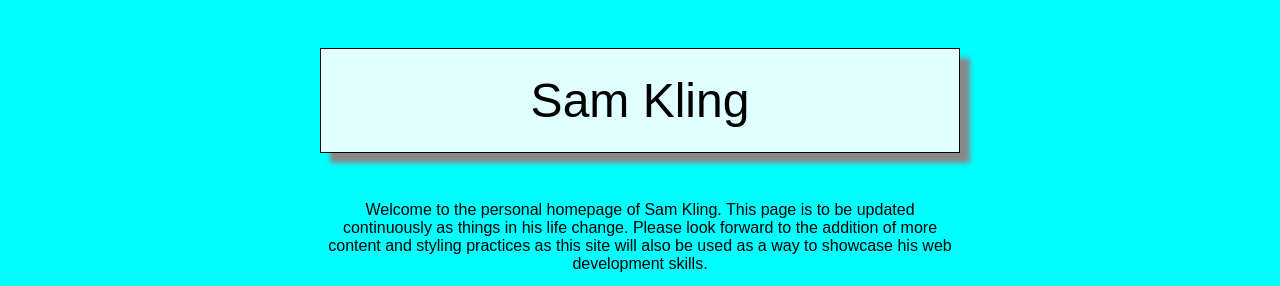
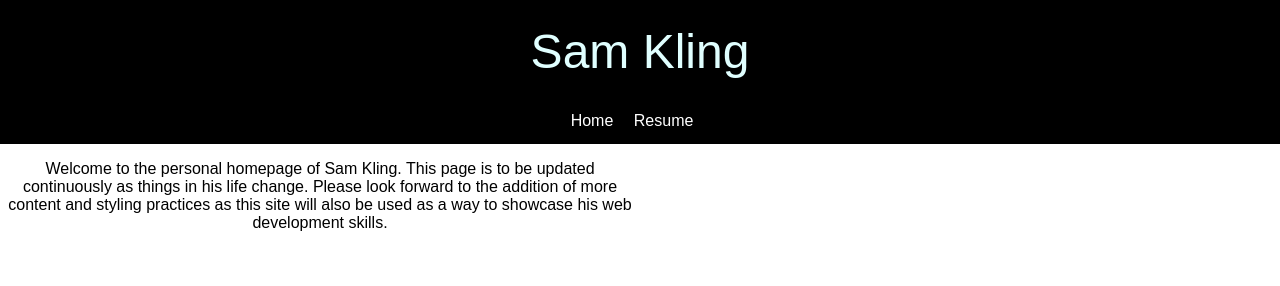
Before and after one commit to samkling/web-homepage, a PHP site: page / in a window 1280 px wide. Shown: the top 286 px of the page. After the commit the page ends 231 px from the top, so only its background shows below. Run offline with PHP 8.4, Linux system fonts and the light colour scheme.

Commit message:
Changed the styling

```diff
--- /dev/null
+++ b/header.inc.php
@@ -0,0 +1,22 @@
+<?php
+/**
+ * Created by PhpStorm.
+ * User: samkling
+ * Date: 3/3/17
+ * Time: 12:30 PM
+ */
+
+function presentHeader() {
+    $html = <<<HTML
+<header>
+    <a href="http://cse.msu.edu/~klingsam">
+        <p class="title">Sam Kling</p>
+    </a>
+    <nav>
+        <a href="http://cse.msu.edu/~klingsam">Home</a>
+        <a href="resume.php">Resume</a>
+    </nav>
+</header>
+HTML;
+    return $html;
+}
--- a/index.php
+++ b/index.php
@@ -5,6 +5,8 @@
  * Date: 3/3/17
  * Time: 1:29 AM
  */
+
+require 'header.inc.php';
 
 ?>
 
@@ -16,21 +18,15 @@
     <link href="style.css" type="text/css" rel="stylesheet">
 </head>
 <body>
-<header>
-    <p class="title">Sam Kling</p>
-</header>
+<?php echo presentHeader()?>
 
-<div>
+<div class="main">
     <p class="welcome">Welcome to the personal homepage of Sam Kling. This page is to be updated continuously as things
     in his life change. Please look forward to the addition of more content and styling
     practices as this site will also be used as a way to showcase his web development skills.
     </p>
 </div>
 
-<div class="resume">
-    <iframe src="SamKlingResume.pdf">
-</div>
-
 
 </body>
 </html>
--- a/style.css
+++ b/style.css
@@ -1,25 +1,52 @@
-html, body, div, span, applet, h1, h2, h3, a, img,
-article, footer, header, nav, section{
+html, body, header, footer, nav, article, section, figure,
+figcaption, h1, h2, h3, ul, li, body, div, p, img {
     margin: 0;
     padding: 0;
+    font-size: 100%;
+    vertical-align: baseline;
     border: 0;
-    font-size: 100%;
-    font-family: sans-serif;
-    vertical-align: baseline;
+    font-family: "Arial", serif;
 }
 
 body{
     margin-bottom: 1em;
-    background-color: cyan;
+    background-color: white;
+    color: black;
 }
 
+
 header{
-    background-color: lightcyan;
+    background-color: black;
     text-align: center;
-    margin-left: auto;
-    margin-right: auto;
+    margin-top: -10em;
+    width: 100%;
+    height: 9em;
+    position: fixed;
+}
+
+div.main {
+    margin-top: 10em;
+    align: center;
     width: 50%;
-    box-shadow: 10px 10px 5px #888888;
+    text-align: center;
+}
+
+a:link, a:visited {
+    color: white;
+    text-decoration: none;
+}
+
+a:active, a:hover {
+    color: lightcyan;
+}
+
+nav {
+    border-top: solid 1px black;
+    padding: .5em;
+}
+
+nav a {
+    padding-right: 1em;
 }
 
 p.title {
@@ -27,21 +54,15 @@ p.title {
     vertical-align: middle;
     padding-top: .5em;
     padding-bottom: .5em;
-    border: solid 1px black;
 }
 
-div {
-    margin: auto;
-    align: center;
-    width: 50%;
-    text-align: center;
+p.welcome {
+    margin-top: 2em;
+    margin-bottom: 1em;
+    align:center;
 }
 
-div.resume iframe {
-    margin: auto;
-    width: 40em;
-    height: 40em;
-    border: solid 1px black;
-    box-shadow: 10px 10px 5px #888888;
-
+div.resume iframe{
+    width: 35em;
+    height: 46em;
 }
```
Also changed, not shown: resume.php (added, +31 -0 lines).
